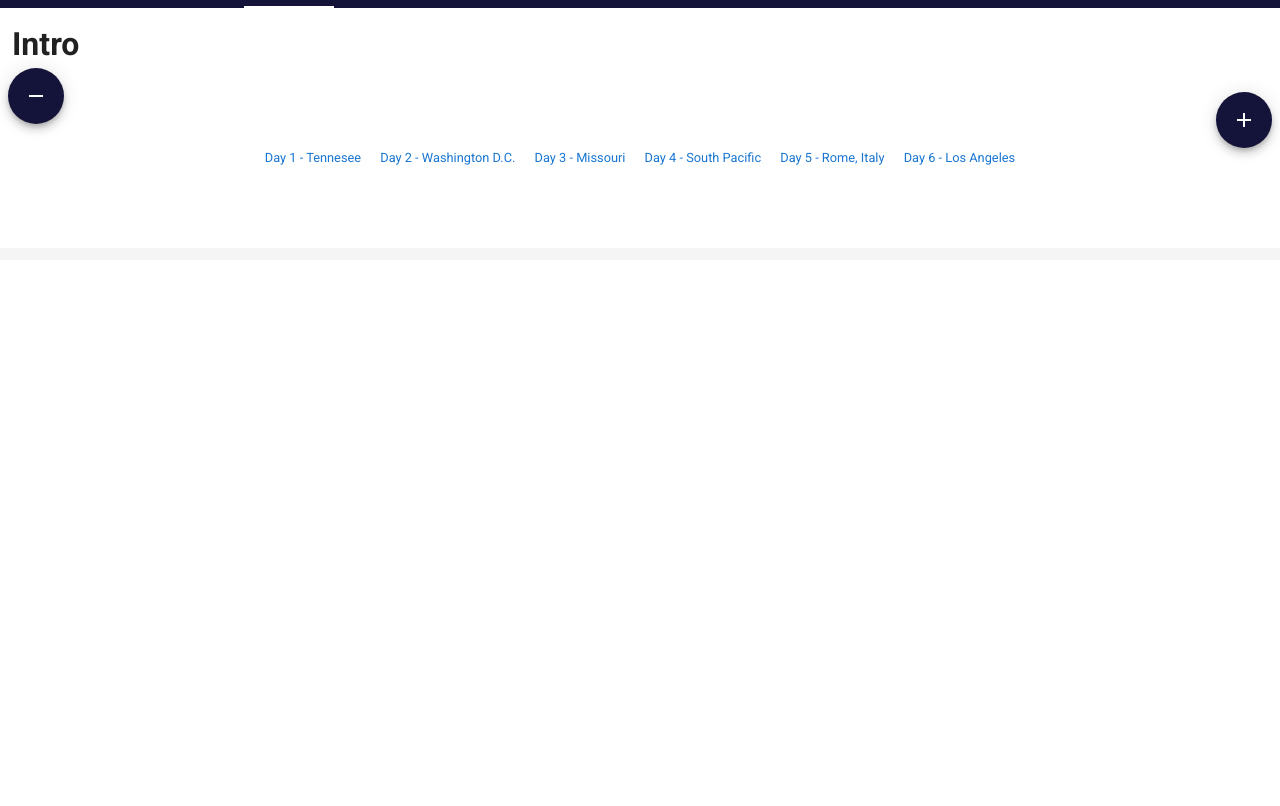
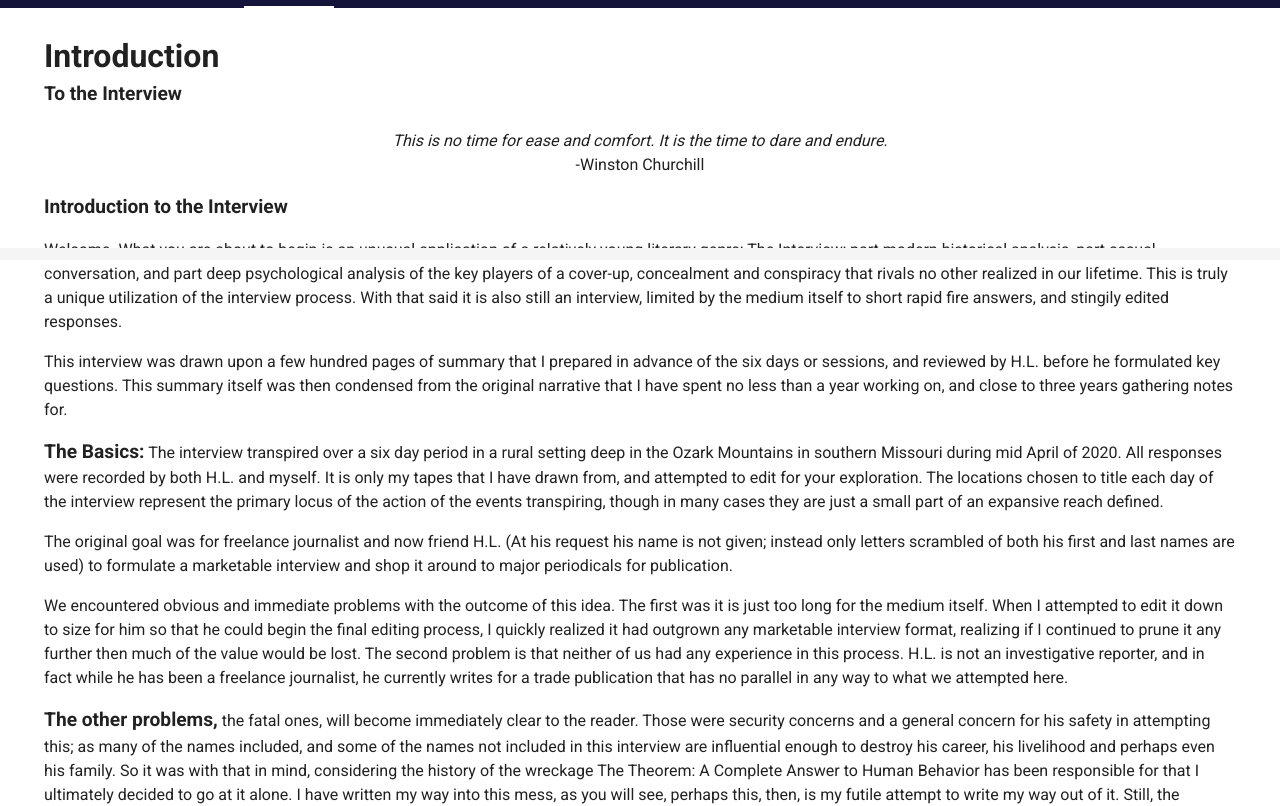
Before and after one commit to JesseStew/ode-to-martha-mitchell, a Vue app: page /intro in a window 1280 px wide. Shown: the part 540-1346 px from the top of the page. Before the commit the page ends 800 px from the top, so only its background shows below. Built offline with nearby package versions, Linux system fonts and the light colour scheme.

Commit message:
Intro Content Added

```diff
--- a/src/App.vue
+++ b/src/App.vue
@@ -36,6 +36,9 @@ export default {
 .emphasis {
     font-size: 1.2em;
     font-weight: bold;
+}
+.italic {
+    font-style: italic;
 }
 .h-l {
     font-weight: bold;
--- a/src/views/Intro.vue
+++ b/src/views/Intro.vue
@@ -1,10 +1,54 @@
 <template>
-	<div>
-		<h1>
-			Intro
-		</h1>
+	<v-container fluid>
+      <v-row no-gutters>
+        <v-col cols="12">
+          <h1 class="pb-5 px-5">
+						Introduction
+					</h1>
+					<h2 class="pb-5 px-5" style="font-size: 1.2em; margin-top: -20px">
+						To the Interview
+					</h2>
+        </v-col>
+				<v-col class="text-center">
+					<p class="px-15">
+						<span class="italic">
+							This is no time for ease and comfort.
+							It is the time to dare and endure. <br />
+						</span>
+						<span>
+							-Winston Churchill
+						</span>
+					</p>
+				</v-col>
+				<v-col cols="12">
+					<p class="px-5 emphasis">
+						Introduction to the Interview
+					</p>
+					<p class="px-5">
+						Welcome. What you are about to begin is an unusual application of a relatively young literary genre: The Interview; part modern historical analysis, part casual conversation, and part deep psychological analysis of the key players of a cover-up, concealment and conspiracy that rivals no other realized in our lifetime. This is truly a unique utilization of the interview process. With that said it is also still an interview, limited by the medium itself to short rapid fire answers, and stingily edited responses.
+					</p>
+					<p class="px-5">
+						This interview was drawn upon a few hundred pages of summary that I prepared in advance of the six days or sessions, and reviewed by H.L. before he formulated key questions. This summary itself was then condensed from the original narrative that I have spent no less than a year working on, and close to three years gathering notes for.
+					</p>
+					<p class="px-5">
+						<span class="emphasis">The Basics:</span> The interview transpired over a six day period in a rural setting deep in the Ozark Mountains in southern Missouri during mid April of 2020. All responses were recorded by both H.L. and myself. It is only my tapes that I have drawn from, and attempted to edit for your exploration. The locations chosen to title each day of the interview represent the primary locus of the action of the events transpiring, though in many cases they are just a small part of an expansive reach defined.
+					</p>
+					<p class="px-5">
+						The original goal was for freelance journalist and now friend H.L. (At his request his name is not given; instead only letters scrambled of both his first and last names are used) to formulate a marketable interview and shop it around to major periodicals for publication.
+					</p>
+					<p class="px-5">
+						We encountered obvious and immediate problems with the outcome of this idea. The first was it is just too long for the medium itself. When I attempted to edit it down to size for him so that he could begin the final editing process, I quickly realized it had outgrown any marketable interview format, realizing if I continued to prune it any further then much of the value would be lost. The second problem is that neither of us had any experience in this process. H.L. is not an investigative reporter, and in fact while he has been a freelance journalist, he currently writes for a trade publication that has no parallel in any way to what we attempted here.
+					</p>
+					<p class="px-5">
+						<span class="emphasis">The other problems,</span> the fatal ones, will become immediately clear to the reader. Those were security concerns and a general concern for his safety in attempting this; as many of the names included, and some of the names not included in this interview are influential enough to destroy his career, his livelihood and perhaps even his family. So it was with that in mind, considering the history of the wreckage The Theorem: A Complete Answer to Human Behavior has been responsible for that I ultimately decided to go at it alone. I have written my way into this mess, as you will see, perhaps this, then, is my futile attempt to write my way out of it. Still, the influence of H.L. cannot be overlooked on these pages that follow.
+					</p>
+					<p class="px-5">
+						I have poured everything that is inside of me into the initial narrative; which then transformed into the interview that was then modified into the work presented here. With that said; I wish you safe travels as you embark on this very long, often emotional, and hopefully rewarding, journey.
+					</p>
+				</v-col>
+			</v-row>
 		<!-- Add links to the six days of interview at bottom -->
-	</div>
+	</v-container>
 </template>
 
 <script>
```
